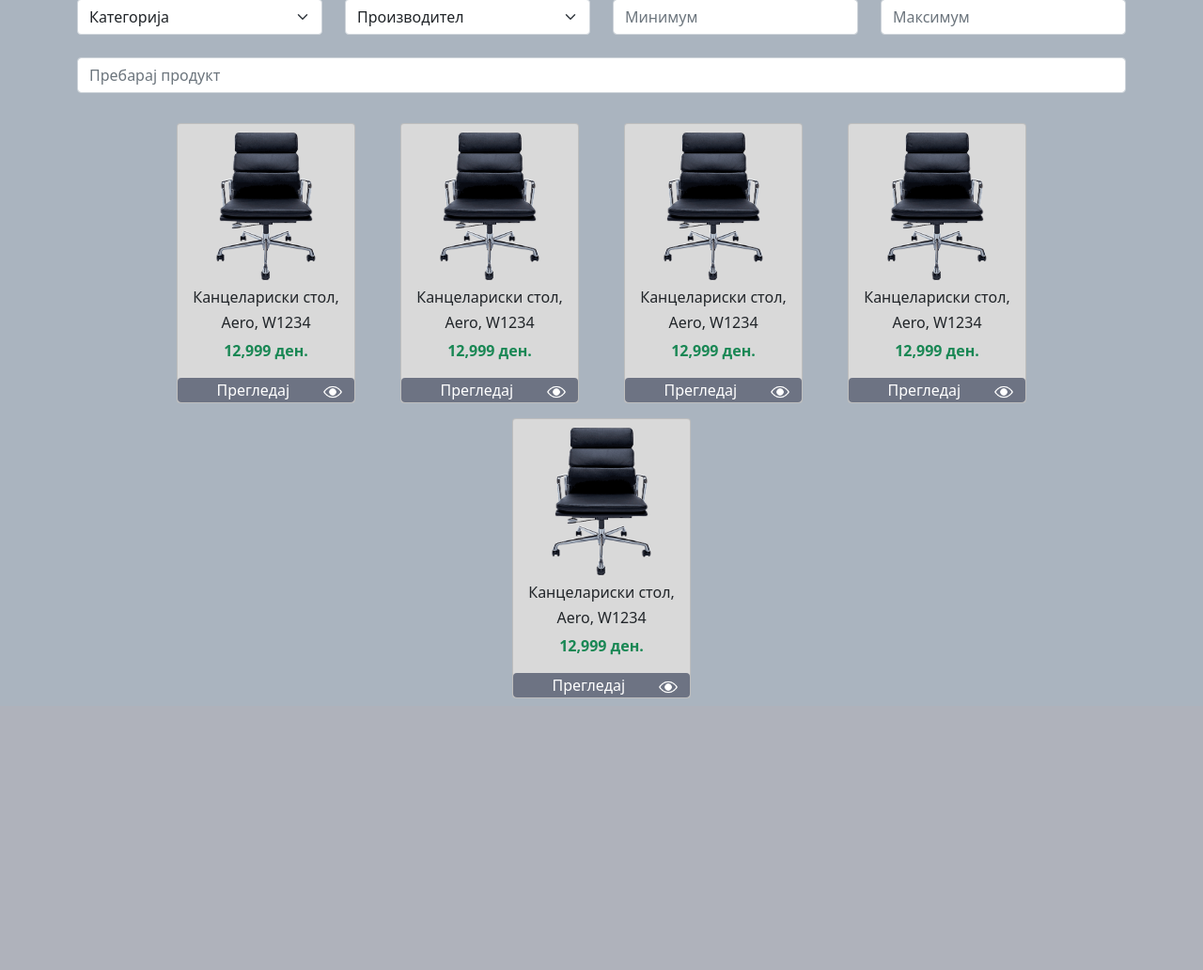
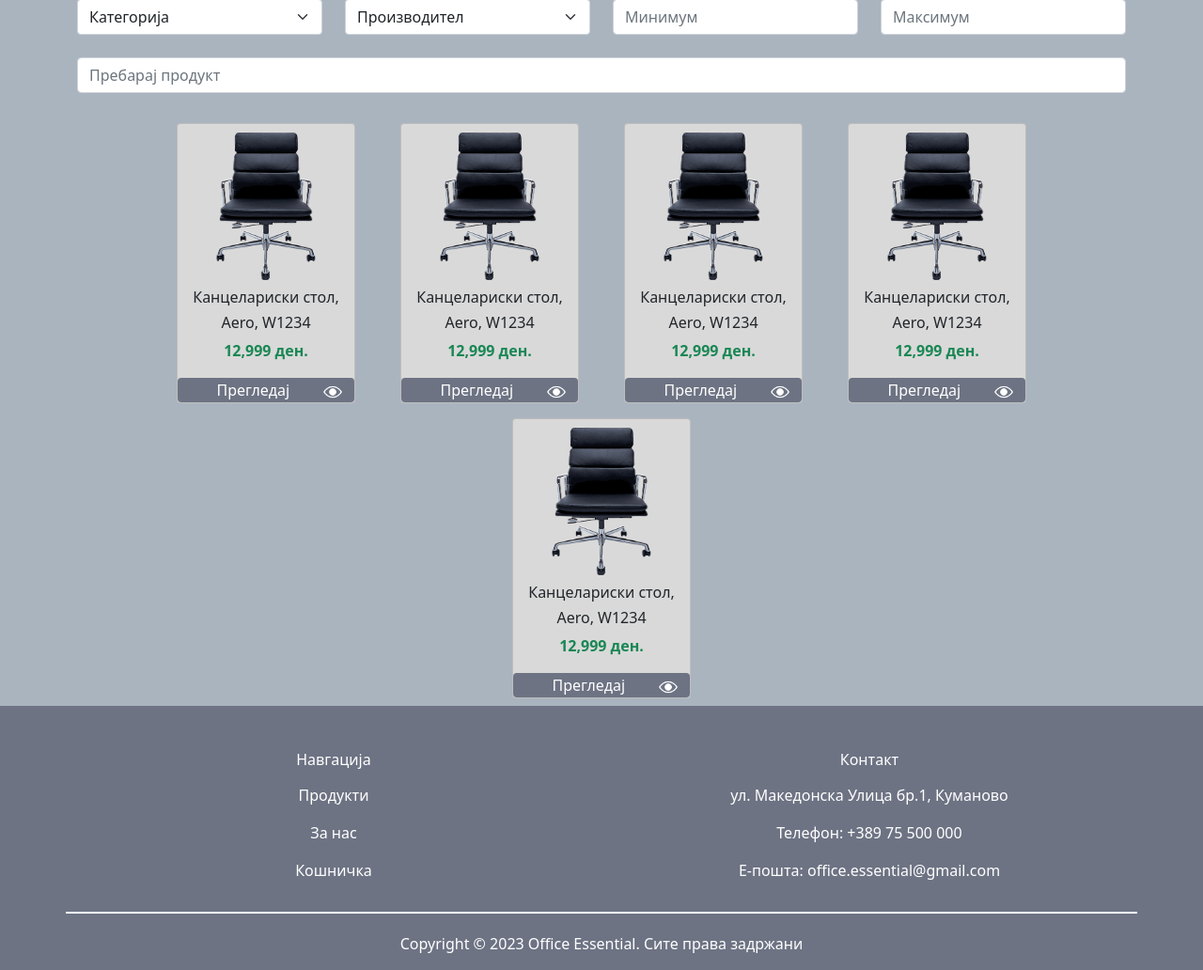
Before and after one commit to MilanTodorovikj/DNICK-OfficeEssential, a Django app: page / in a window 1280 px wide. Shown: the part 125-1157 px from the top of the page at 94% size. Before the commit the page ends 868 px from the top, so only its background shows below. Run offline with Django 4.2, Linux system fonts and the light colour scheme.

Commit message:
add footer commit

```diff
--- a/Shop201083/ShopApp201083/templates/store/main.html
+++ b/Shop201083/ShopApp201083/templates/store/main.html
@@ -53,6 +53,72 @@
     {% endblock content %}
 
 </div>
+<footer>
+    <div class="container">
+        <div class="row">
+            <div class="col-6 mt-5">
+                <a href="#">
+                    <h6 class="text-center text-white">
+                        Навгација
+                    </h6>
+                </a>
+                <a href="#">
+                    <p class="text-center text-white mt-3">
+                        Продукти
+                    </p>
+                </a>
+                <a href="#">
+                    <p class="text-center text-white mt-1">
+                        За нас
+                    </p>
+                </a>
+                <a href="#">
+                    <p class="text-center text-white mt-1">
+                        Кошничка
+                    </p>
+                </a>
+
+
+            </div>
+
+
+            <div class="col-6 mt-5">
+                <a>
+                    <h6 class="text-center text-white">
+                        Контакт
+                    </h6>
+                </a>
+                <a>
+                    <p class="text-center text-white mt-3">
+                        ул. Македонска Улица бр.1, Куманово
+                    </p>
+                </a>
+                <a>
+                    <p class="text-center text-white mt-1">
+                        Телефон: +389 75 500 000
+                    </p>
+                </a>
+                <a>
+                    <p class="text-center text-white mt-1">
+                        Е-пошта: office.essential@gmail.com
+                    </p>
+                </a>
+
+
+            </div>
+        </div>
+        <div class="row">
+        <hr class="text-white my-3"/>
+            </div>
+
+        <div class="row">
+            <p class="text-center text-white mt-1">
+                Copyright © 2023 Office Essential. Сите права задржани
+            </p>
+        </div>
+
+    </div>
+</footer>
 
 </body>
 </html>
--- a/Shop201083/static/css/main.css
+++ b/Shop201083/static/css/main.css
@@ -22,3 +22,15 @@ ul .nav-item{
 .pregledaj{
     padding-left: 25%;
 }
+
+footer{
+    background-color: #6D7383; !important;
+}
+
+footer a{
+    text-decoration: none;
+}
+footer hr{
+    border: white solid 1px;
+    opacity: 100;
+}
```
